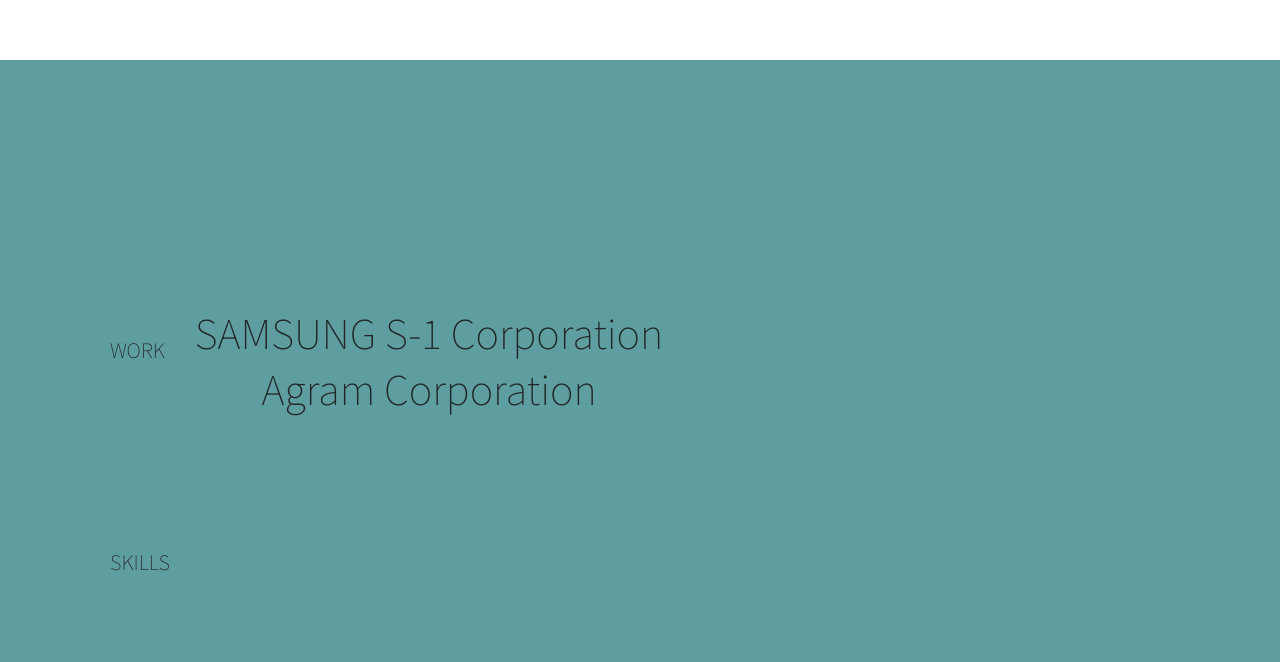
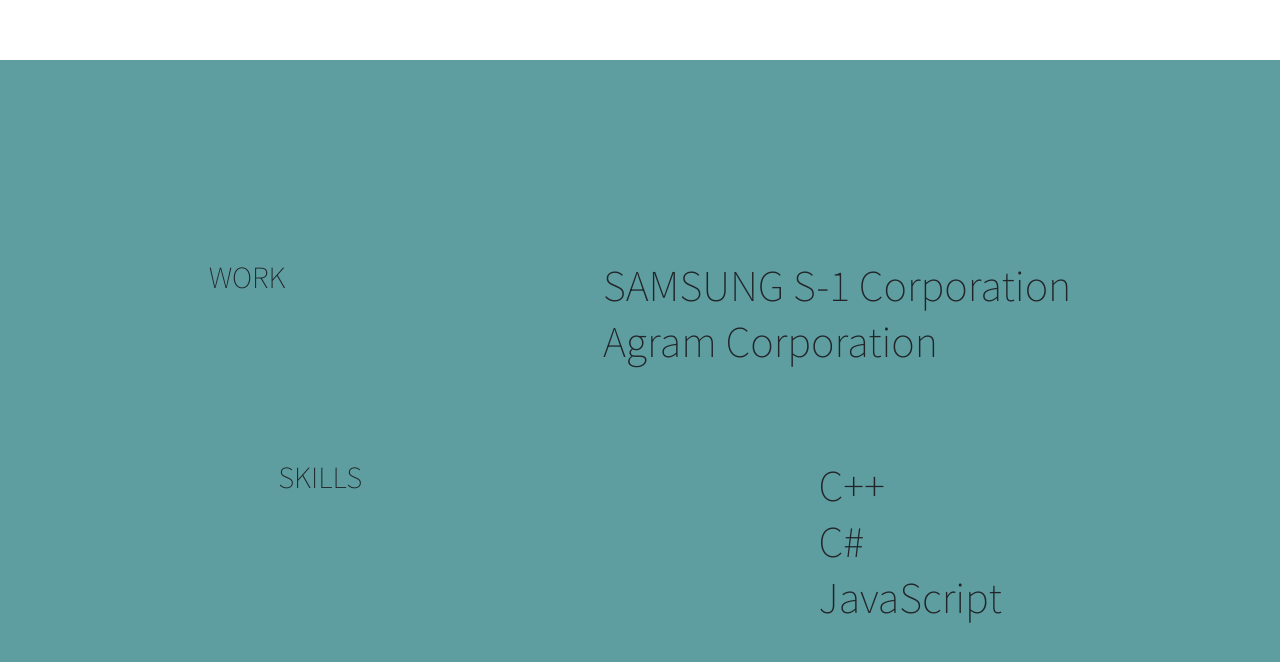
Before and after one commit to Raemerrr/react_resume_project, a React (Create React App) app: page / in a window 1280 px wide. Shown: the part 1540-2202 px from the top of the page. Built offline with nearby package versions, Linux system fonts and the light colour scheme.

Commit message:
Resume.js 정렬 수정 (진행 중)

```diff
--- a/src/Components/Resume.js
+++ b/src/Components/Resume.js
@@ -4,17 +4,23 @@
   return (
     <section id="resume" className="resume">
       <div className="contents">
-          <h5 className="contentsHeader">WORK</h5>
-        {/* <div className="workTitle"></div> */}
-        <div className="workContents">
+        <div className="title">
+          <h3>WORK</h3>
+        </div>
+        <div className="document">
           <h1>SAMSUNG S-1 Corporation</h1>
           <h1>Agram Corporation</h1>
         </div>
       </div>
       <div className="contents">
-          <h5  className="contentsHeader">SKILLS</h5>
-        <div className="skillsTitle"></div>
-        <div className="skillsContents"></div>
+        <div className="title">
+          <h3>SKILLS</h3>
+        </div>
+        <div className="document">
+          <h1>C++</h1>
+          <h1>C#</h1>
+          <h1>JavaScript</h1>
+        </div>
       </div>
     </section>
   );
--- a/src/styles/Resume.css
+++ b/src/styles/Resume.css
@@ -10,30 +10,35 @@
     display: flex;
     height: 100vh;
     background-color: cadetblue;
-    justify-content: center;
-    /* justify-content: space-between; */
-    align-items: center;
     flex-direction: column;
     width: 100%;
-    padding: 30px;
+    padding: 200px 50px;
 }
 
  .contents{
     display: flex;
-    /* justify-self:center; */
-    align-self: flex-start;
-    padding: 50px;
+    flex:1;
+    justify-content:space-around;
+    width: 100%;
 }
 
-.contentsHeader{
-    padding: 30px;
+.title{
+    display: flex;
+    align-self: flex-start;
 }
 
+.document{
+    display: flex;
+    align-items: flex-start;
+    flex-direction: column;
+}
 
+@media screen and (max-width: 768px) {
+    .contents{
+        padding:0;
+    }
 
-/*
-.workContents{
-    display: flex;
-    justify-content: space-between;
-    flex-direction: column;
-} */
+    .document h1{
+        font-size: 2rem;
+    }
+}
```
Also changed, not shown: 1 other file (tests, documents, lock files or other folders).
